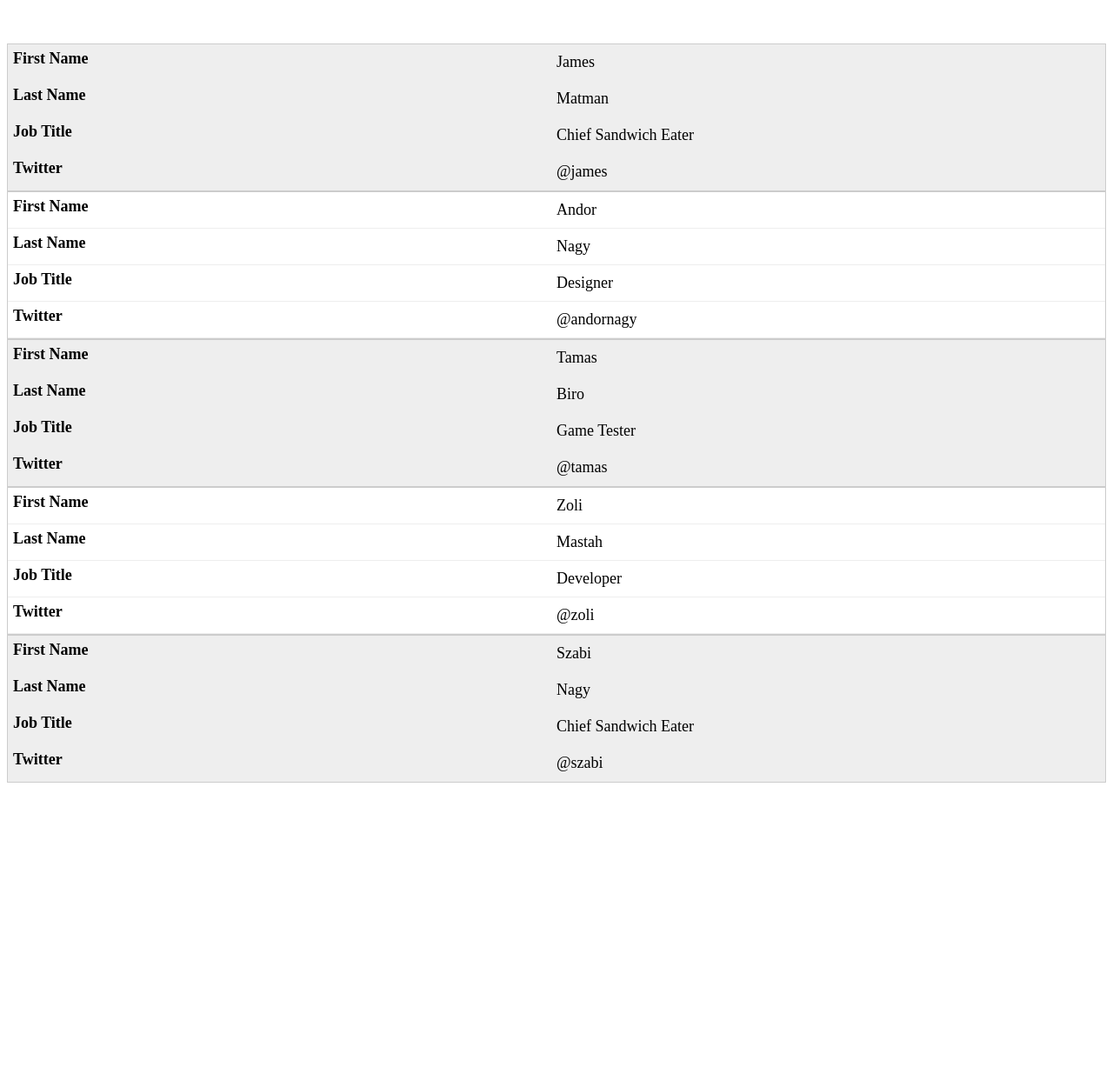
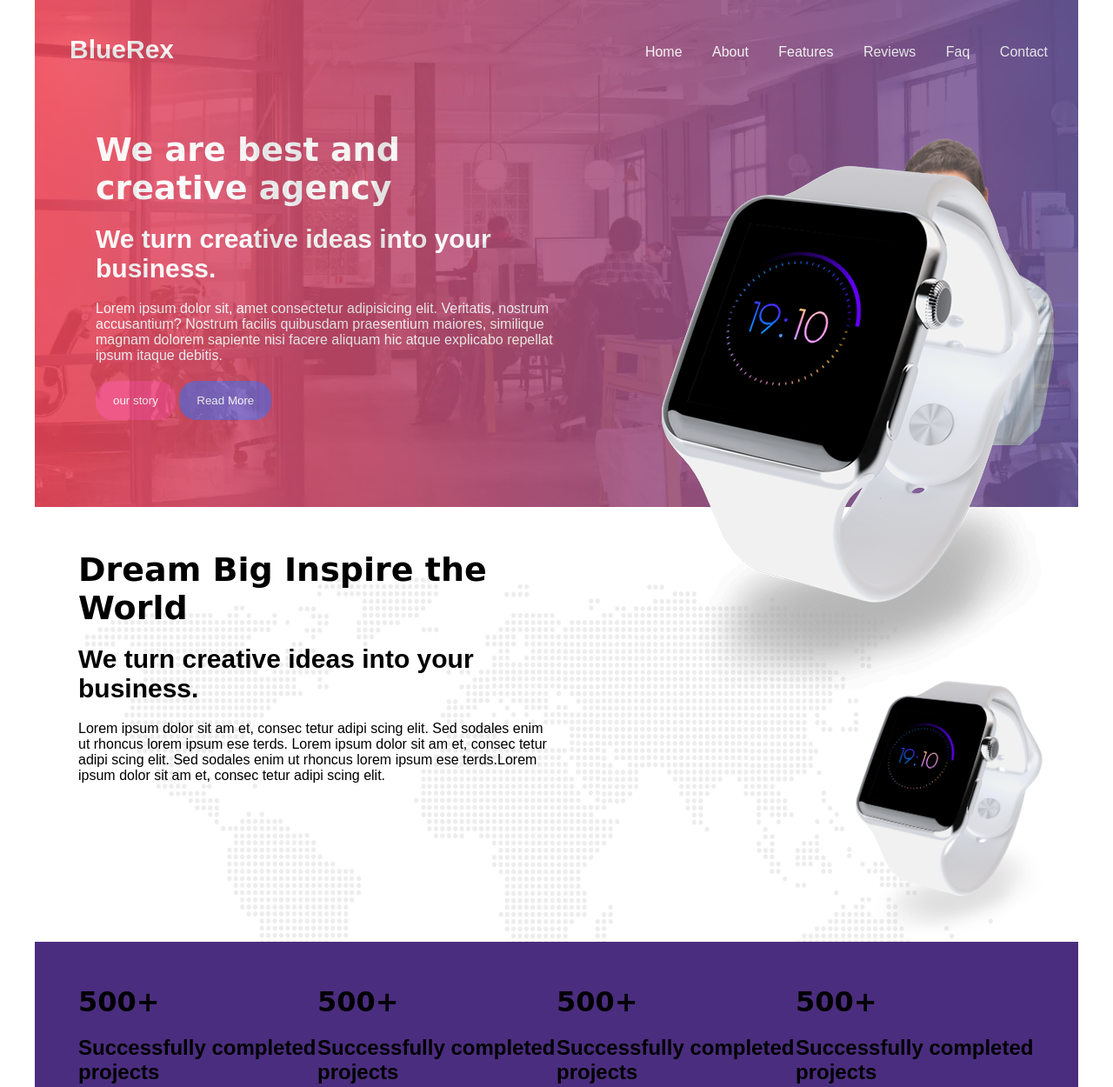
Before and after one commit to codesstands/designer, a plain HTML site: page index.html in a window 1280 px wide. Shown: the top 1250 px of the page at 87% size. Before the commit the page ends 950 px from the top, so only its background shows below. Drawn offline with Linux system fonts and the light colour scheme.

Commit message:
Add files via upload

```diff
--- /dev/null
+++ b/assets/css/globle.css
@@ -0,0 +1,54 @@
+*{box-sizing: border-box; margin: 0px; padding: 0px;}
+@import url('https://fonts.googleapis.com/css2?family=Satisfy&display=swap');
+body{font-family: 'Oxygen', sans-serif; font-size: 16px;}
+button{outline: 0; border: none; border-radius:20px;}
+h1{margin-bottom: 20px;font-family: 'Satisfy', cursive;
+  }
+h2{margin-bottom: 20px;}
+p{margin-bottom: 20px;}
+.p-1{padding: 10px;}.p-2{padding: 20px;}.p-5{padding: 50px;}
+
+.blue-bg{background: #4b2d7f;}
+
+
+.container{max-width: 1200px; margin: auto; }
+.row{display: flex;}
+.logo{ width: 260px; font-size: 30px; font-weight: 900; padding: 20px; color: #fff;}
+.main-banner-bg {
+    padding: 20px;
+	/* background: #ff00cc; */
+	/* background: -webkit-linear-gradient(to right, #333399, #ff00cc); */
+	background: linear-gradient(to right, #ed1b33, #442e82);
+	height: 100%;
+	opacity: 0.7;
+}
+
+    .banner-img{width: 100%; background: url('../images/banner-bg-1.jpg') no-repeat; background-size: cover;}
+    .map-img{width: 100%; background: url('../images/map.png') no-repeat; height: 500px; background-size: cover;}
+.main-nav{display: flex; justify-content: space-between;}
+
+.navbar{  display: flex; height: 100%; line-height: 60px;}
+.navbar ul{padding: 0px; list-style: none; margin: 0px;}
+.navbar li{display: inline-flex;}
+.navbar li a{color: #fff; text-decoration: none; padding: 10px 15px ;}
+.navbar li a:hover{ transition: ease-out 0.9;}
+
+.main-banner{position: relative;margin-bottom: 30px; color: #fff; box-sizing: border-box; }
+.main-banner h1{font-size: 38px; color: #fff;}
+.main-banner h2{font-size: 30px; color: #fff;}
+.main-banner p{font-size: 16px; color: #fff;}
+.banner-person{ position: absolute; right: 0; top: 100;}
+.banner-person img{ position: absolute; right: 0; width: 400px; top: 100;}
+.w-50{width: 50%;}
+.w-25{width: 25%;}
+.float-left{float: left;}.float-right{float: right;}
+
+.our-story-btn{ background: #f42267; padding:15px 20px; color: #fff;}
+.read-more-btn{ background: #5f3fb8; padding:15px 20px;  color: #fff;}
+
+.block-area{position: relative;}
+.block-area h1{font-size: 38px; color: #000;}
+.block-area h2{font-size: 30px; color: #000;}
+.block-area p{font-size: 16px; color: #000;}
+.block-area-img{ position: absolute; right: 0; bottom: 0;}
+.block-area img{ position: absolute; right: 0; width: 300px;}
--- a/index.html
+++ b/index.html
@@ -1,131 +1,131 @@
 <!DOCTYPE html>
 <html lang="en">
+
 <head>
     <meta charset="UTF-8">
     <meta http-equiv="X-UA-Compatible" content="IE=edge">
     <meta name="viewport" content="width=device-width, initial-scale=1.0">
     <title>Document</title>
-    <style>
-        table {
-	width: 750px;
-	border-collapse: collapse;
-	margin:50px auto;
-	}
+    <link href="assets/css/globle.css" rel="stylesheet" />
+</head>
 
-/* Zebra striping */
-tr:nth-of-type(odd) {
-	background: #eee;
-	}
+<body>
 
-th {
-	background: #3498db;
-	color: white;
-	font-weight: bold;
-	}
+    <div class="container">
+    <div class="banner-img ">
+        <div class="main-banner-bg">
+            <div class="main-nav">
+                <div class="logo">
+                    BlueRex
+                </div>
+                <div class="navbar">
+                    <ul>
+                        <li><a href="#">Home</a></li>
+                        <li><a href="#">About</a></li>
+                        <li><a href="#">Features</a></li>
+                        <li><a href="#">Reviews</a></li>
+                        <li><a href="#">Faq</a></li>
+                        <li><a href="#">Contact</a></li>
 
-td, th {
-	padding: 10px;
-	border: 1px solid #ccc;
-	text-align: left;
-	font-size: 18px;
-	}
+                    </ul>
+                </div>
+            </div>
 
-/*
-Max width before this PARTICULAR table gets nasty
-This query will take effect for any screen smaller than 760px
-and also iPads specifically.
-*/
-@media
-only screen and (max-width: 760px),
-(min-device-width: 768px) and (max-device-width: 1024px)  {
+            <div class="main-banner p-5">
+                <div class="row">
+                    <div class="float-left w-50">
+                        <h1>We are best and creative agency</h1>
+                        <h2>We turn creative ideas
+                            into your business.</h2>
+                        <p>Lorem ipsum dolor sit, amet consectetur adipisicing elit. Veritatis, nostrum accusantium?
+                            Nostrum facilis quibusdam praesentium maiores, similique magnam dolorem sapiente nisi facere
+                            aliquam hic atque explicabo repellat ipsum itaque debitis.</p>
 
-	table {
-	  	width: 100%;
-	}
+                        <button type="text" class="our-story-btn"> our story</button>
+                        <button type="text" class="read-more-btn"> Read More</button>
+                    </div>
 
-	/* Force table to not be like tables anymore */
-	table, thead, tbody, th, td, tr {
-		display: block;
-	}
 
-	/* Hide table headers (but not display: none;, for accessibility) */
-	thead tr {
-		position: absolute;
-		top: -9999px;
-		left: -9999px;
-	}
+                <div class=" w-50 ">
+                    <div class="banner-person">
+                    <img src="assets/images/banner-person.png" />
+                </div></div>
+            </div>
+        </div>
+ </div>
+    </div>
+</div>
 
-	tr { border: 1px solid #ccc; }
 
-	td {
-		/* Behave  like a "row" */
-		border: none;
-		border-bottom: 1px solid #eee;
-		position: relative;
-		padding-left: 50%;
-	}
+<div class="container">
+    <div class="row">
+        <div class="block-area map-img p-5">
+<div class="w-50">
+<h1>Dream Big Inspire the World</h1>
+<h2>We	turn creative ideas
+    into your business.</h2>
+<p>Lorem ipsum dolor sit am et, consec tetur adipi scing elit. Sed sodales enim ut rhoncus lorem ipsum ese terds. Lorem ipsum dolor sit am et, consec tetur adipi scing elit. Sed sodales enim ut rhoncus lorem ipsum ese terds.Lorem ipsum dolor sit am et, consec tetur adipi scing elit. </p>
+</div>
 
-	td:before {
-		/* Now like a table header */
-		position: absolute;
-		/* Top/left values mimic padding */
-		top: 6px;
-		left: 6px;
-		width: 45%;
-		padding-right: 10px;
-		white-space: nowrap;
-		/* Label the data */
-		content: attr(data-column);
+<div class="w-50">
+    <img src="assets/images/watch.png" class="block-area-img"/>
+</div>
+        </div>
+    </div>
+</div>
 
-		color: #000;
-		font-weight: bold;
-	}
 
-}
-    </style>
-</head>
-<body>
-    <table>
-        <thead>
-          <tr>
-            <th>First Name</th>
-            <th>Last Name</th>
-            <th>Job Title</th>
-            <th>Twitter</th>
-          </tr>
-        </thead>
-        <tbody>
-          <tr>
-            <td data-column="First Name">James</td>
-            <td data-column="Last Name">Matman</td>
-            <td data-column="Job Title">Chief Sandwich Eater</td>
-            <td data-column="Twitter">@james</td>
-          </tr>
-          <tr>
-            <td data-column="First Name">Andor</td>
-            <td data-column="Last Name">Nagy</td>
-            <td data-column="Job Title">Designer</td>
-            <td data-column="Twitter">@andornagy</td>
-          </tr>
-          <tr>
-            <td data-column="First Name">Tamas</td>
-            <td data-column="Last Name">Biro</td>
-            <td data-column="Job Title">Game Tester</td>
-            <td data-column="Twitter">@tamas</td>
-          </tr>
-          <tr>
-            <td data-column="First Name">Zoli</td>
-            <td data-column="Last Name">Mastah</td>
-            <td data-column="Job Title">Developer</td>
-            <td data-column="Twitter">@zoli</td>
-          </tr>
-          <tr>
-            <td data-column="First Name">Szabi</td>
-            <td data-column="Last Name">Nagy</td>
-            <td data-column="Job Title">Chief Sandwich Eater</td>
-            <td data-column="Twitter">@szabi</td>
-          </tr>
-        </tbody>
-      </table>
+<div class="container blue-bg">
+    <div class="">
+        <div class="row p-5">
+<div class="w-25">
+<div class="w-50">
+    <img src="assets/images/watch.png" class="block-area-img"/>
+</div>
+
+<h1>500+</h1>
+<h2>Successfully
+    completed projects</h2>
+<p>Lorem ipsum dolor sit am et, consec tetur adipi scing elit. Sed sodales enim ut rhoncus lorem ipsum ese terds. Lorem ipsum dolor sit am et, consec tetur adipi scing elit. Sed sodales enim ut rhoncus lorem ipsum ese terds.Lorem ipsum dolor sit am et, consec tetur adipi scing elit. </p>
+</div>
+
+
+<div class="w-25">
+    <div class="w-50">
+        <img src="assets/images/watch.png" class="block-area-img"/>
+    </div>
+
+    <h1>500+</h1>
+    <h2>Successfully
+        completed projects</h2>
+    <p>Lorem ipsum dolor sit am et, consec tetur adipi scing elit. Sed sodales enim ut rhoncus lorem ipsum ese terds. Lorem ipsum dolor sit am et, consec tetur adipi scing elit. Sed sodales enim ut rhoncus lorem ipsum ese terds.Lorem ipsum dolor sit am et, consec tetur adipi scing elit. </p>
+    </div>
+
+    <div class="w-25">
+        <div class="w-50">
+            <img src="assets/images/watch.png" class="block-area-img"/>
+        </div>
+
+        <h1>500+</h1>
+        <h2>Successfully
+            completed projects</h2>
+        <p>Lorem ipsum dolor sit am et, consec tetur adipi scing elit. Sed sodales enim ut rhoncus lorem ipsum ese terds. Lorem ipsum dolor sit am et, consec tetur adipi scing elit. Sed sodales enim ut rhoncus lorem ipsum ese terds.Lorem ipsum dolor sit am et, consec tetur adipi scing elit. </p>
+        </div>
+
+        <div class="w-25">
+            <div class="w-50">
+                <img src="assets/images/watch.png" class="block-area-img"/>
+            </div>
+
+            <h1>500+</h1>
+            <h2>Successfully
+                completed projects</h2>
+            <p>Lorem ipsum dolor sit am et, consec tetur adipi scing elit. Sed sodales enim ut rhoncus lorem ipsum ese terds. Lorem ipsum dolor sit am et, consec tetur adipi scing elit. Sed sodales enim ut rhoncus lorem ipsum ese terds.Lorem ipsum dolor sit am et, consec tetur adipi scing elit. </p>
+            </div>
+
+        </div>
+    </div>
+</div>
 </body>
+
 </html>
```
Also changed, not shown: assets/images/banner-bg-1.jpg (added), assets/images/banner-person.png (added), assets/images/map.png (added), assets/images/watch.png (added).
